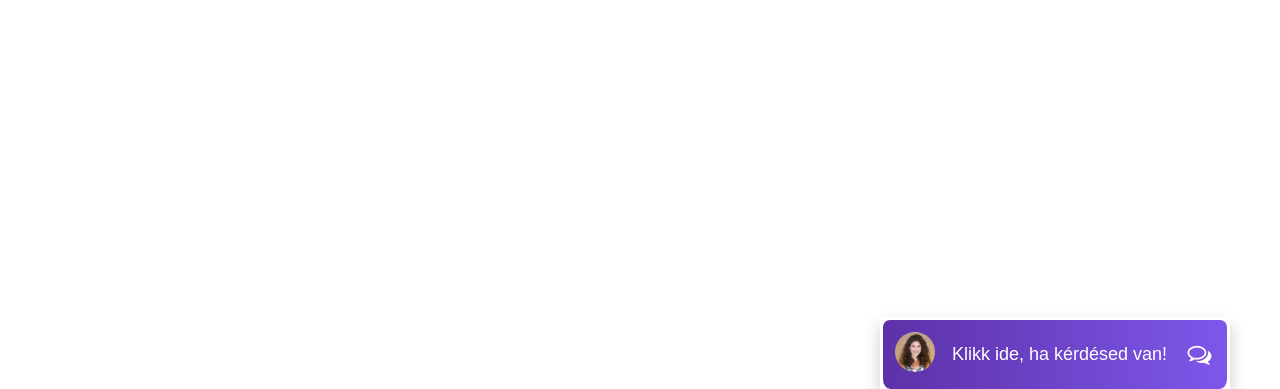
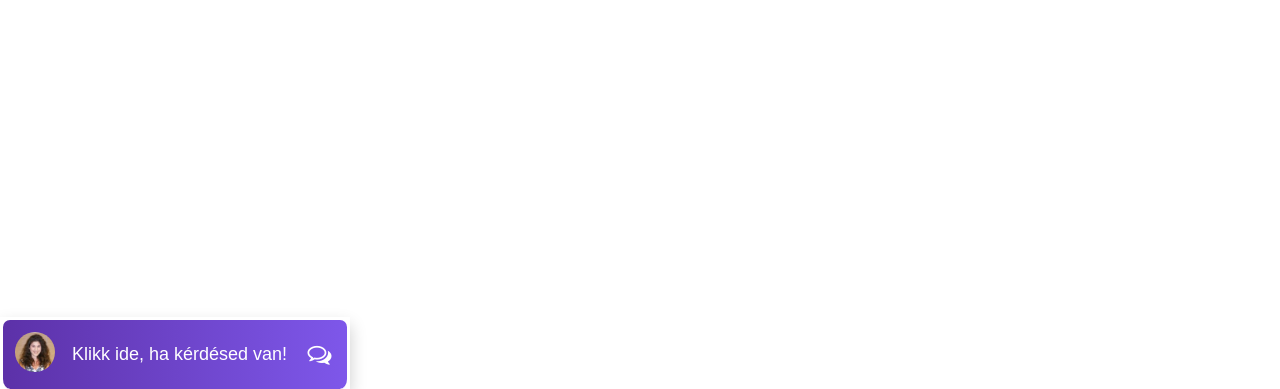
Before and after one commit to vbanai/ChatBot_experiment2, a Python web app: template templates/messengerchat.html in a window 1280 px wide. Shown: the part 411-800 px from the top of the page. Run offline with Jinja, Linux system fonts and the light colour scheme; the template is opened without the code that fills it, so the values that code supplies are empty.

Commit message:
35 messengertext iframewidht

```diff
--- a/templates/messengerchat.html
+++ b/templates/messengerchat.html
@@ -17,7 +17,7 @@
     .chat-bar-collapsible {
       position: fixed;
       bottom: 0;
-      right: 50px;
+      /* right: 50px; */
       box-shadow: 0 8px 16px 0 rgba(0, 0, 0, 0.2);
     }
 
```
